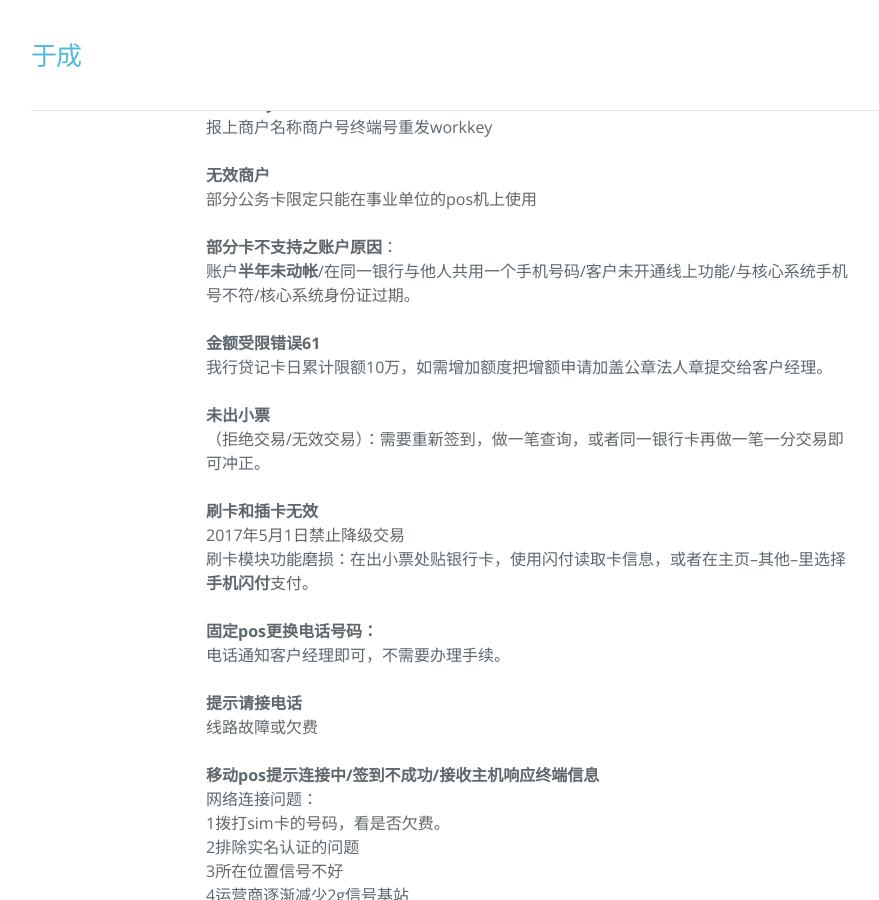
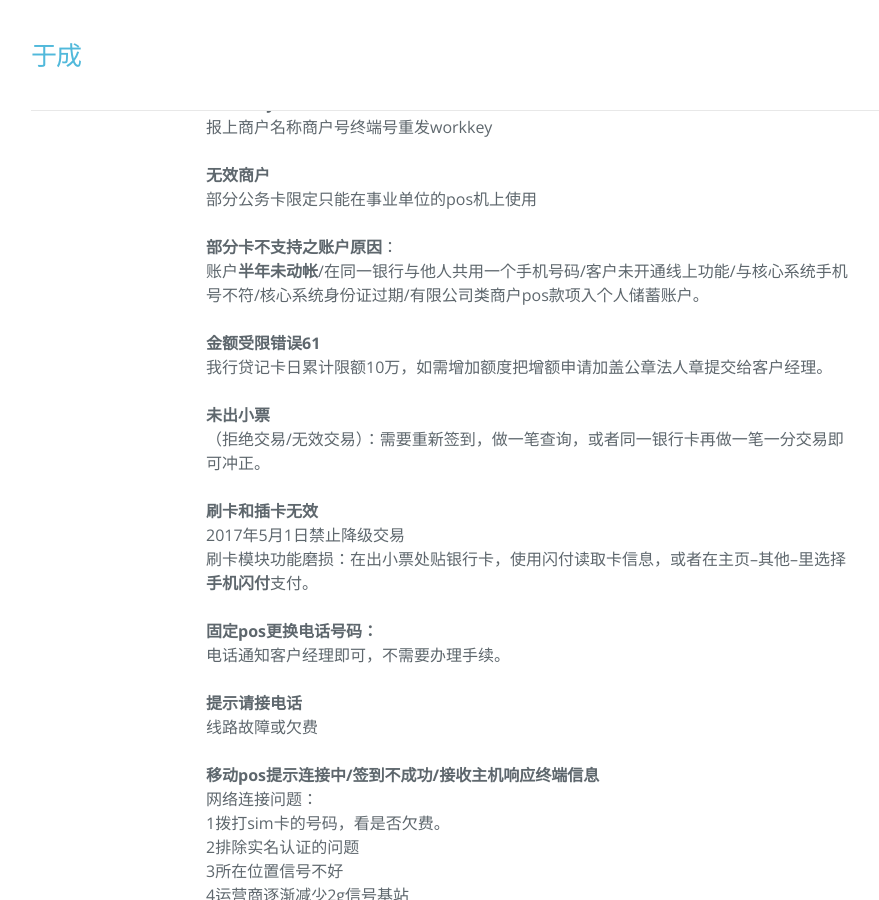
Before and after one commit to hebbank/jekyll, a Jekyll site: the page built from _posts/2017-03-31-cj.md, in a window 1280 px wide and 900 px high, scrolled down 551 px. Shown: the whole window, without its empty margins (109-988 px from the left). Built offline with Jekyll 4.4.1, drawn with Linux system fonts in a browser that asks for light colours; nearby versions of some CDN libraries.

Commit message:
Update 常见问题

```diff
--- a/_posts/2017-03-31-cj.md
+++ b/_posts/2017-03-31-cj.md
@@ -24,7 +24,7 @@ categories: 常见问题
 部分公务卡限定只能在事业单位的pos机上使用
 
 **部分卡不支持之账户原因**：
-账户**半年未动帐**/在同一银行与他人共用一个手机号码/客户未开通线上功能/与核心系统手机号不符/核心系统身份证过期。
+账户**半年未动帐**/在同一银行与他人共用一个手机号码/客户未开通线上功能/与核心系统手机号不符/核心系统身份证过期/有限公司类商户pos款项入个人储蓄账户。
 
 **金额受限错误61**
 我行贷记卡日累计限额10万，如需增加额度把增额申请加盖公章法人章提交给客户经理。
```
